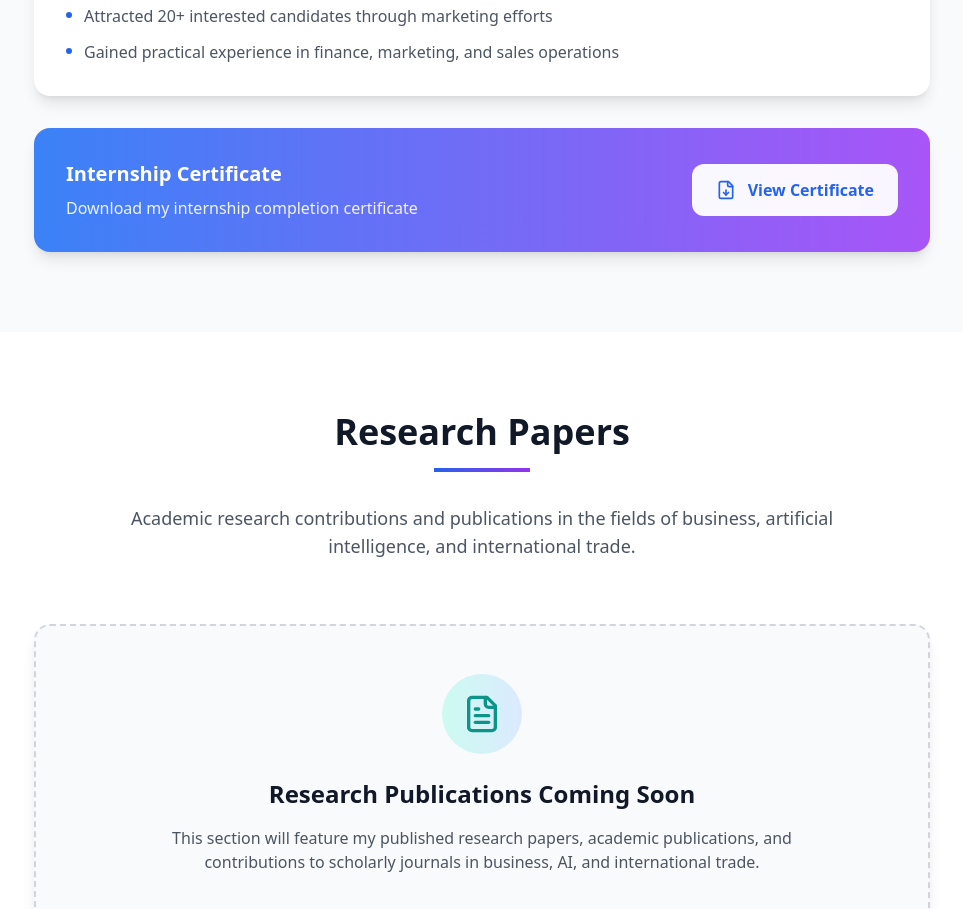
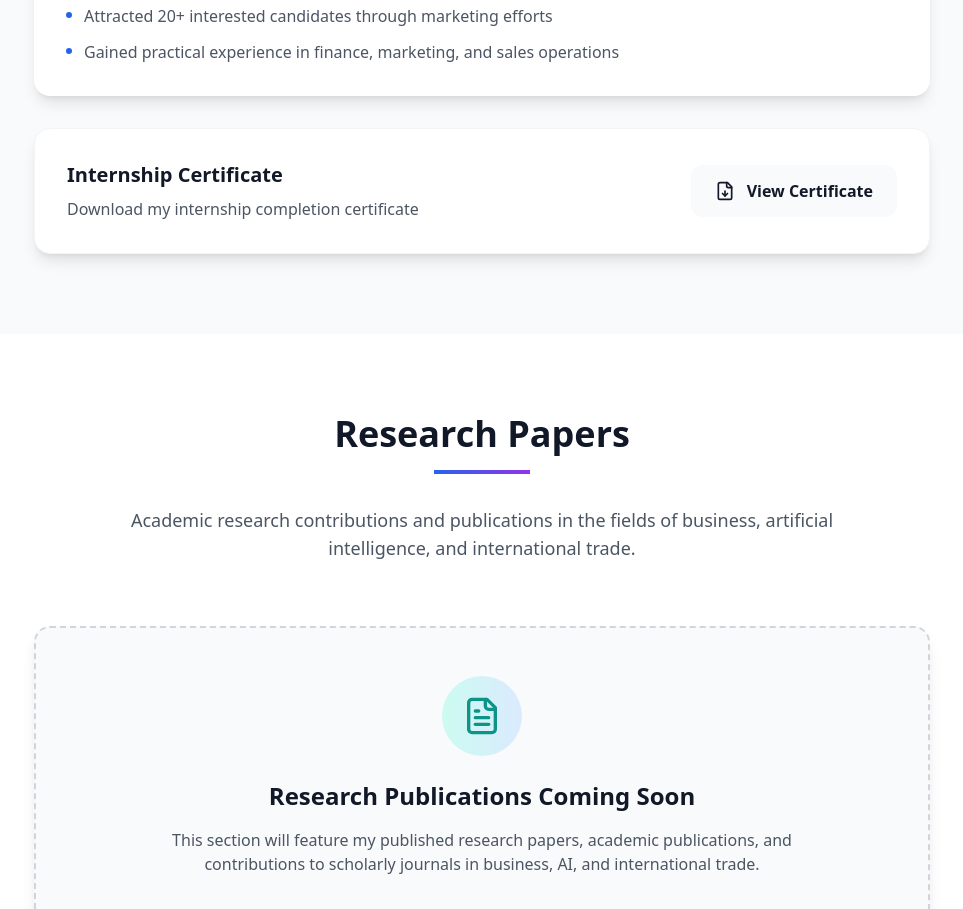
Before and after one commit to ayushkumar320/Profolio-Keshav, a React (Vite) app: page / in a window 1280 px wide. Shown: the part 4860-5769 px from the top of the page, without its empty margins (158-1121 px from the left). Built offline with nearby package versions, Linux system fonts and the light colour scheme.

Commit message:
changed download certificate card

```diff
--- a/src/components/Internships.tsx
+++ b/src/components/Internships.tsx
@@ -140,13 +140,13 @@ const Internships: React.FC = () => {
           </div>
 
           {/* Certificate Card */}
-          <div className="bg-gradient-to-r from-blue-500 to-purple-500 rounded-2xl shadow-lg p-8 hover:shadow-xl transition-all duration-300">
+          <div className="bg-white dark:bg-gray-900 rounded-2xl shadow-lg p-8 hover:shadow-xl transition-all duration-300 border border-gray-100 dark:border-gray-700">
             <div className="flex flex-col sm:flex-row items-center justify-between gap-6">
-              <div className="text-white">
+              <div className="text-gray-900 dark:text-white">
                 <h3 className="text-xl font-bold mb-2">
                   Internship Certificate
                 </h3>
-                <p className="opacity-90">
+                <p className="text-gray-600 dark:text-gray-300">
                   Download my internship completion certificate
                 </p>
               </div>
@@ -154,7 +154,7 @@ const Internships: React.FC = () => {
                 href={internshipData.certificate}
                 target="_blank"
                 rel="noopener noreferrer"
-                className="group inline-flex items-center gap-3 bg-white/95 text-blue-600 hover:bg-white px-6 py-3.5 rounded-xl font-semibold transition-all duration-300 hover:shadow-lg hover:scale-[1.02] active:scale-[0.98]"
+                className="group inline-flex items-center gap-3 bg-gray-50 dark:bg-gray-800 text-gray-900 dark:text-white hover:bg-gray-100 dark:hover:bg-gray-700 px-6 py-3.5 rounded-xl font-semibold transition-all duration-300 hover:shadow-md active:scale-[0.98]"
               >
                 <FileDown className="w-5 h-5 transition-transform duration-300 group-hover:-translate-y-0.5 group-hover:scale-110" />
                 <span>View Certificate</span>
```
